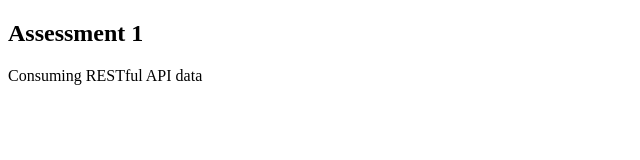
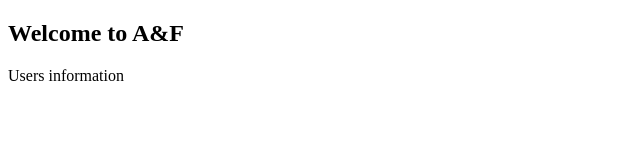
Before and after one commit to aknimmag/code-challenge, a plain HTML site: page exercise-1/index.html in a window 1280 px wide. Shown: the whole page, without its empty margins (0-640 px from the left). Drawn offline with nearby package versions, Linux system fonts and the light colour scheme; no server answers.

Commit message:
Assignment 1 - HTML changes

```diff
--- a/exercise-1/index.html
+++ b/exercise-1/index.html
@@ -4,14 +4,18 @@
         <script src="https://cdn.jsdelivr.net/npm/handlebars@latest/dist/handlebars.js"></script>
         <title>Abercrombie And Fitch</title>
     </head>
-<body>
 
-<h2>Assessment 1</h2>
+    <body onload="getUserInfo()">
 
-<p id="demo">Consuming RESTful API data</p>
+        <h2>Welcome to A&F</h2>
 
-<script src="./controller.js">
-</script>
+        <p id="demo">Users information</p>
+        <div id="afUsers">
+        </div>
+        <script src="./controller.js">
 
-</body>
+        </script>
+
+    </body>
+
 </html>
```
